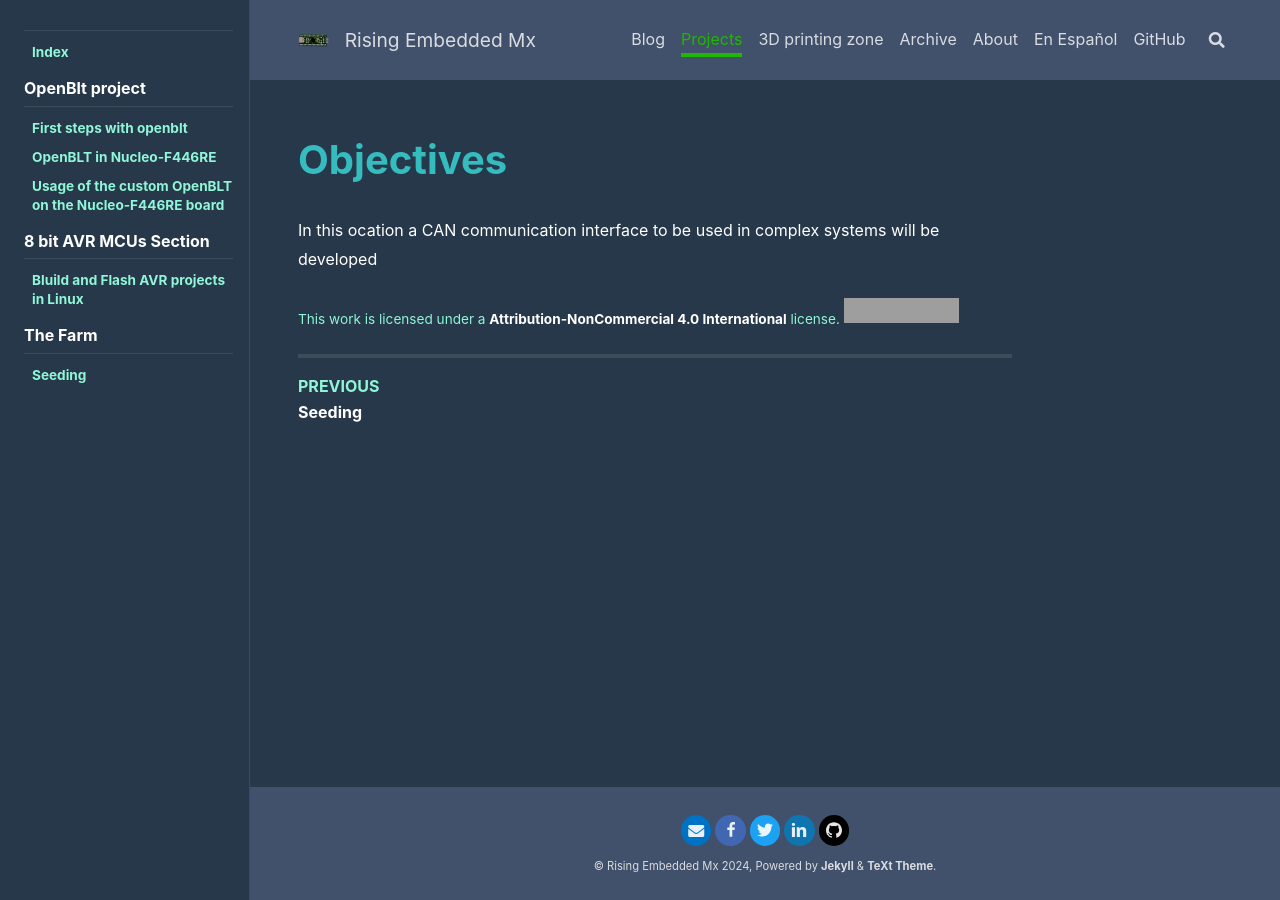
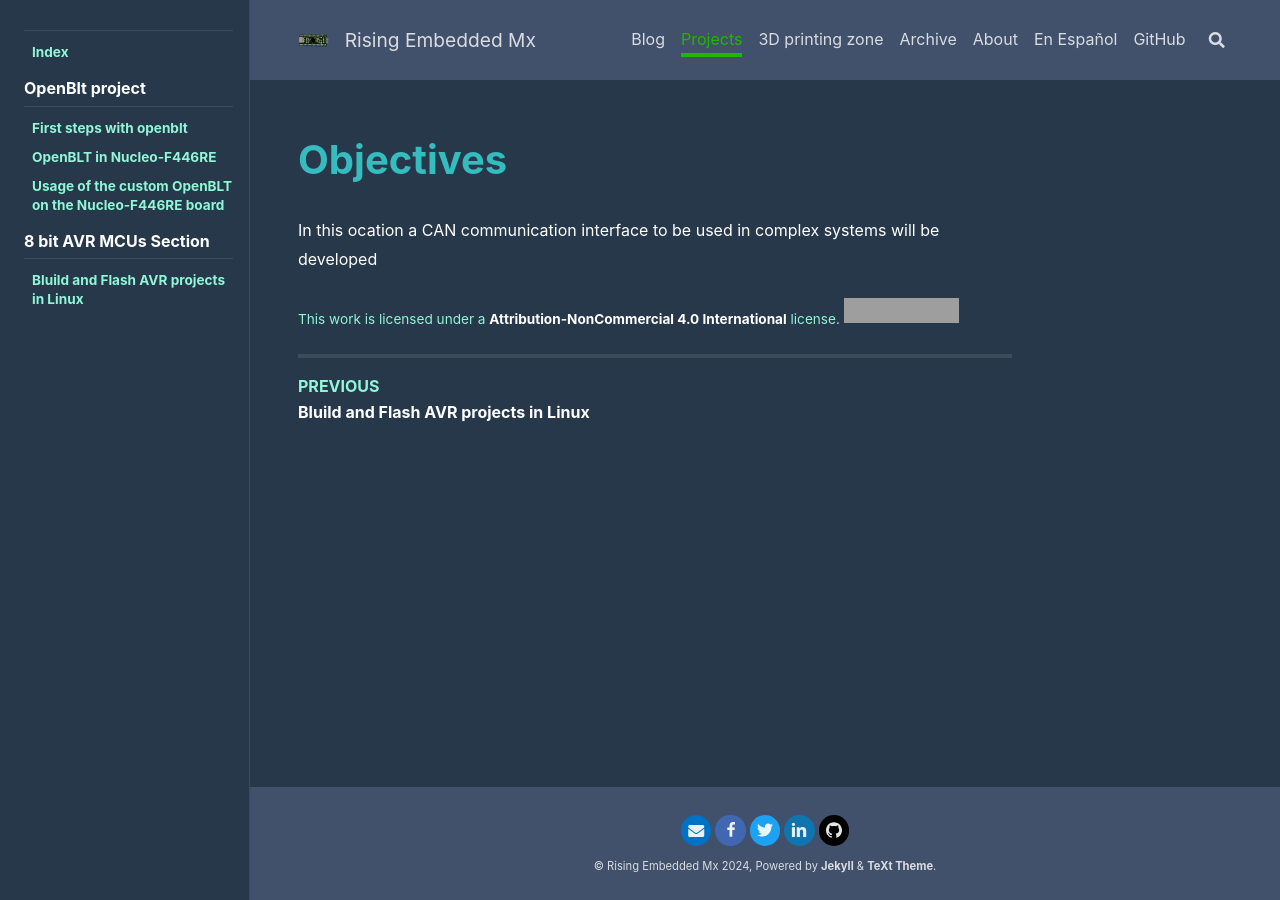
Before and after one commit to razielgdn/risingembeddedmx, a Jekyll site: the page built from projects/_projects/en/STM32-CANnetwork/2.1-can-objectives.md, in a window 1280 px wide. Built offline with Jekyll 4.4.1, drawn with Linux system fonts in a browser that asks for light colours; nearby versions of some CDN libraries; comment, search, counter and statistics services are not loaded; grey boxes are pictures that could not be loaded.

Commit message:
Removing farm histories

```diff
--- a/_data/navigation.yml
+++ b/_data/navigation.yml
@@ -35,10 +35,6 @@ projects-en:
     children:
       - title: Bluild and Flash AVR projects in Linux
         url: /projects/en/2-avr-section/build-and-flash
-  - title: The Farm
-    children:
-      - title: Seeding
-        url:  /projects/en/3-the-farm/seeding
   # - title: Can Network Project
   #   children:
   #     - title: CAN network objectives
```
Also changed, not shown: projects/_projects/en/3-the-farm/1-seeding.md (deleted, +0 -7 lines).
